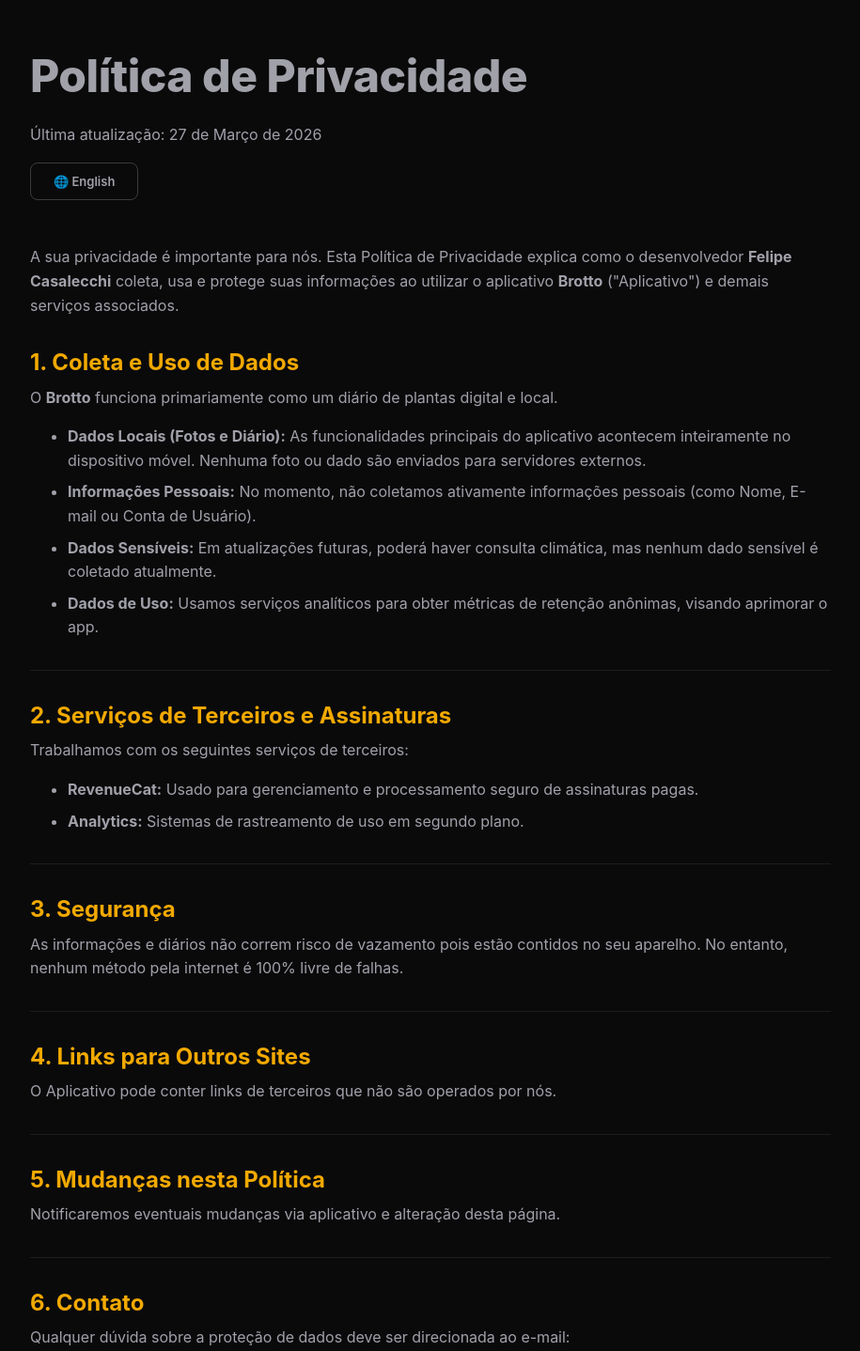
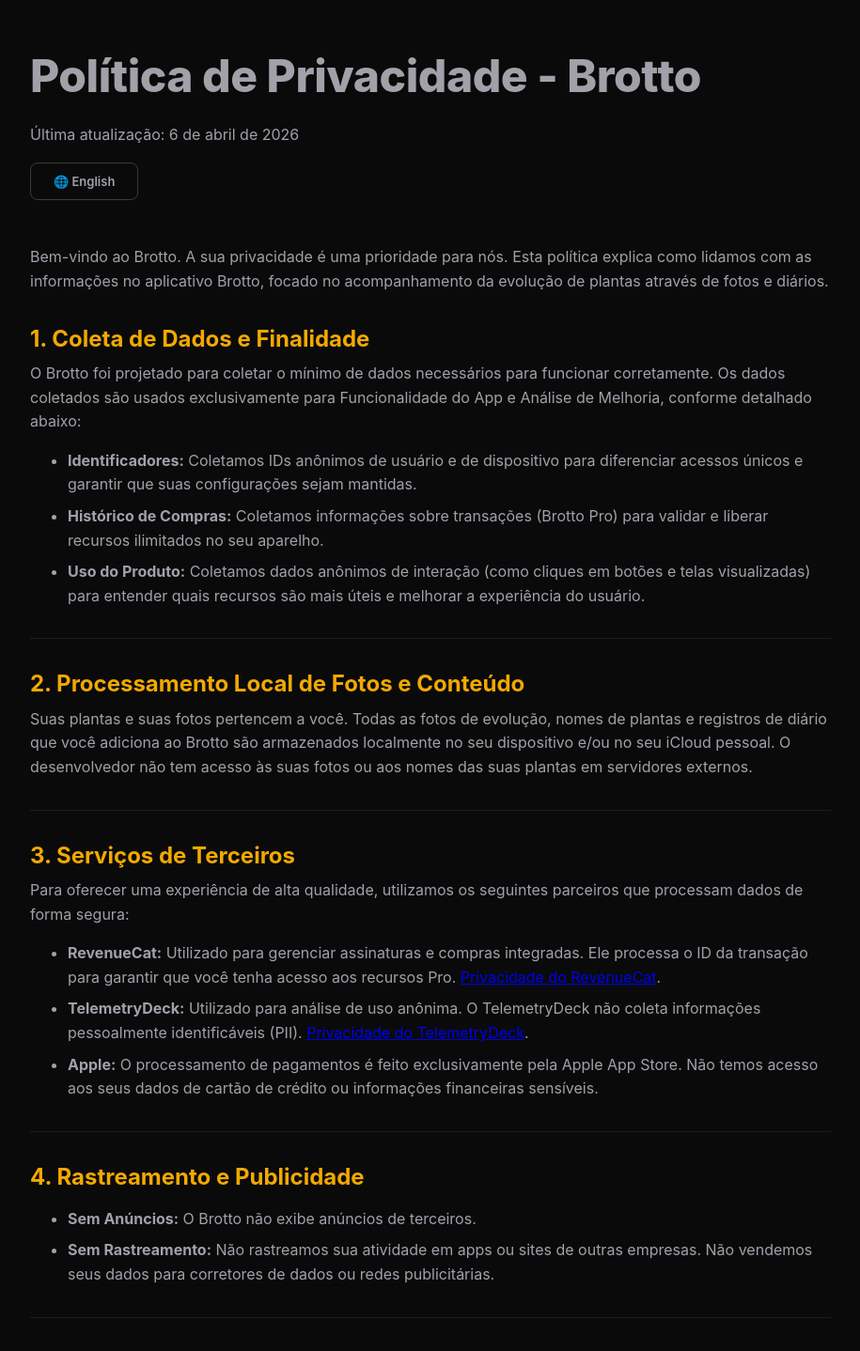
Before and after one commit to casalecchi/felipe-casalecchi-page, a React (Vite) app: page /privacy in a window 1280 px wide. Shown: the part 120-1558 px from the top of the page at 94% size, without its empty margins (182-1097 px from the left). Built offline with nearby package versions, Linux system fonts and the light colour scheme.

Commit message:
docs: update privacy policy content and structure for Brotto app in English and Portuguese

```diff
--- a/src/locales/en.json
+++ b/src/locales/en.json
@@ -26,26 +26,27 @@
     "rights": "All rights reserved."
   },
   "privacy": {
-    "title": "Privacy Policy",
-    "date": "Last update: March 27, 2026",
-    "intro": "Your privacy is important to us. This Privacy Policy outlines how the developer <strong>Felipe Casalecchi</strong> collects, uses, and safeguards your information when using the <strong>Brotto</strong> application (\"App\").",
-    "section1Title": "1. Data Collection and Usage",
-    "section1Intro": "<strong>Brotto</strong> functions primarily as a digital, local plant journal.",
-    "s1p1": "<strong>Local Data (Photos & Logs):</strong> Core functionalities happen exclusively on your device. We never upload your plant photos to external servers.",
-    "s1p2": "<strong>Personal Information:</strong> We do not actively collect personally identifiable information (PII) such as Name, Email, or User Accounts.",
-    "s1p3": "<strong>Sensitive Data:</strong> We do not collect health or exact location data (a weather feature may be added soon without breaching anonymity rules).",
-    "s1p4": "<strong>Usage Analytics:</strong> We use analytical services to track anonymous user retention metrics to help improve stability.",
-    "section2Title": "2. Third-Party Services & Subscriptions",
-    "section2Intro": "The app relies on trusted third-party services:",
-    "s2p1": "<strong>RevenueCat:</strong> Used to manage and securely process in-app subscriptions.",
-    "s2p2": "<strong>Analytics:</strong> Background tracking metrics as stated prior.",
-    "section3Title": "3. Security",
-    "s3p1": "Your offline journal content cannot be leaked from our servers because they are solely on your device. However, no internet transmission is 100% secure.",
-    "section4Title": "4. Links to Other Sites",
-    "s4p1": "The App may contain third-party links not run by us. We advise checking their privacy terms.",
-    "section5Title": "5. Policy Changes",
-    "s5p1": "Changes to this document will be reflected here and potentially communicated via App release notes.",
+    "title": "Privacy Policy - Brotto",
+    "date": "Last update: April 6, 2026",
+    "intro": "Welcome to Brotto. Your privacy is a priority for us. This policy explains how we handle information in the Brotto app, focused on tracking plant evolution through photos and journals.",
+    "section1Title": "1. Data Collection and Purpose",
+    "section1Intro": "Brotto is designed to collect the minimum data necessary to function properly. The collected data is used exclusively for App Functionality and Analytics for Improvement, as detailed below:",
+    "s1p1": "<strong>Identifiers:</strong> We collect anonymous user and device IDs to differentiate unique accesses and ensure your settings are maintained.",
+    "s1p2": "<strong>Purchase History:</strong> We collect transaction information (Brotto Pro) to validate and unlock unlimited features on your device.",
+    "s1p3": "<strong>Product Usage:</strong> We collect anonymous interaction data (such as button clicks and views) to understand which features are most useful and improve the user experience.",
+    "section2Title": "2. Local Processing of Photos and Content",
+    "s2p1": "Your plants and your photos belong to you. All evolution photos, plant names, and journal logs you add to Brotto are stored locally on your device and/or in your personal iCloud. The developer does not have access to your photos or plant names on external servers.",
+    "section3Title": "3. Third-Party Services",
+    "section3Intro": "To offer a high-quality experience, we rely on the following partners who process data securely:",
+    "s3p1": "<strong>RevenueCat:</strong> Used to manage subscriptions and in-app purchases. It processes the transaction ID to ensure you have access to Pro features. <a href=\"https://www.revenuecat.com/privacy/\" target=\"_blank\">Privacy of RevenueCat</a>.",
+    "s3p2": "<strong>TelemetryDeck:</strong> Used for anonymous usage analysis. TelemetryDeck does not collect personally identifiable information (PII). <a href=\"https://telemetrydeck.com/privacy/\" target=\"_blank\">Privacy of TelemetryDeck</a>.",
+    "s3p3": "<strong>Apple:</strong> Payment processing is handled exclusively by the Apple App Store. We do not have access to your credit card data or sensitive financial information.",
+    "section4Title": "4. Tracking and Advertising",
+    "s4p1": "<strong>No Ads:</strong> Brotto does not display third-party advertisements.",
+    "s4p2": "<strong>No Tracking:</strong> We do not track your activity across other companies' apps or websites. We do not sell your data to data brokers or advertising networks.",
+    "section5Title": "5. Your Rights",
+    "s5p1": "In accordance with LGPD and GDPR, you have the right to access, correct, or delete your data. As most data is stored locally, you can delete your information simply by removing plants from the app or uninstalling the application.",
     "section6Title": "6. Contact",
-    "s6p1": "If you have questions regarding data privacy, please email us at:"
+    "s6p1": "If you have questions regarding this policy, please contact:<br />Felipe Casalecchi<br />Email:"
   }
 }
--- a/src/locales/pt.json
+++ b/src/locales/pt.json
@@ -26,26 +26,27 @@
     "rights": "Todos os direitos reservados."
   },
   "privacy": {
-    "title": "Política de Privacidade",
-    "date": "Última atualização: 27 de Março de 2026",
-    "intro": "A sua privacidade é importante para nós. Esta Política de Privacidade explica como o desenvolvedor <strong>Felipe Casalecchi</strong> coleta, usa e protege suas informações ao utilizar o aplicativo <strong>Brotto</strong> (\"Aplicativo\") e demais serviços associados.",
-    "section1Title": "1. Coleta e Uso de Dados",
-    "section1Intro": "O <strong>Brotto</strong> funciona primariamente como um diário de plantas digital e local.",
-    "s1p1": "<strong>Dados Locais (Fotos e Diário):</strong> As funcionalidades principais do aplicativo acontecem inteiramente no dispositivo móvel. Nenhuma foto ou dado são enviados para servidores externos.",
-    "s1p2": "<strong>Informações Pessoais:</strong> No momento, não coletamos ativamente informações pessoais (como Nome, E-mail ou Conta de Usuário).",
-    "s1p3": "<strong>Dados Sensíveis:</strong> Em atualizações futuras, poderá haver consulta climática, mas nenhum dado sensível é coletado atualmente.",
-    "s1p4": "<strong>Dados de Uso:</strong> Usamos serviços analíticos para obter métricas de retenção anônimas, visando aprimorar o app.",
-    "section2Title": "2. Serviços de Terceiros e Assinaturas",
-    "section2Intro": "Trabalhamos com os seguintes serviços de terceiros:",
-    "s2p1": "<strong>RevenueCat:</strong> Usado para gerenciamento e processamento seguro de assinaturas pagas.",
-    "s2p2": "<strong>Analytics:</strong> Sistemas de rastreamento de uso em segundo plano.",
-    "section3Title": "3. Segurança",
-    "s3p1": "As informações e diários não correm risco de vazamento pois estão contidos no seu aparelho. No entanto, nenhum método pela internet é 100% livre de falhas.",
-    "section4Title": "4. Links para Outros Sites",
-    "s4p1": "O Aplicativo pode conter links de terceiros que não são operados por nós.",
-    "section5Title": "5. Mudanças nesta Política",
-    "s5p1": "Notificaremos eventuais mudanças via aplicativo e alteração desta página.",
+    "title": "Política de Privacidade - Brotto",
+    "date": "Última atualização: 6 de abril de 2026",
+    "intro": "Bem-vindo ao Brotto. A sua privacidade é uma prioridade para nós. Esta política explica como lidamos com as informações no aplicativo Brotto, focado no acompanhamento da evolução de plantas através de fotos e diários.",
+    "section1Title": "1. Coleta de Dados e Finalidade",
+    "section1Intro": "O Brotto foi projetado para coletar o mínimo de dados necessários para funcionar corretamente. Os dados coletados são usados exclusivamente para Funcionalidade do App e Análise de Melhoria, conforme detalhado abaixo:",
+    "s1p1": "<strong>Identificadores:</strong> Coletamos IDs anônimos de usuário e de dispositivo para diferenciar acessos únicos e garantir que suas configurações sejam mantidas.",
+    "s1p2": "<strong>Histórico de Compras:</strong> Coletamos informações sobre transações (Brotto Pro) para validar e liberar recursos ilimitados no seu aparelho.",
+    "s1p3": "<strong>Uso do Produto:</strong> Coletamos dados anônimos de interação (como cliques em botões e telas visualizadas) para entender quais recursos são mais úteis e melhorar a experiência do usuário.",
+    "section2Title": "2. Processamento Local de Fotos e Conteúdo",
+    "s2p1": "Suas plantas e suas fotos pertencem a você. Todas as fotos de evolução, nomes de plantas e registros de diário que você adiciona ao Brotto são armazenados localmente no seu dispositivo e/ou no seu iCloud pessoal. O desenvolvedor não tem acesso às suas fotos ou aos nomes das suas plantas em servidores externos.",
+    "section3Title": "3. Serviços de Terceiros",
+    "section3Intro": "Para oferecer uma experiência de alta qualidade, utilizamos os seguintes parceiros que processam dados de forma segura:",
+    "s3p1": "<strong>RevenueCat:</strong> Utilizado para gerenciar assinaturas e compras integradas. Ele processa o ID da transação para garantir que você tenha acesso aos recursos Pro. <a href=\"https://www.revenuecat.com/privacy/\" target=\"_blank\">Privacidade do RevenueCat</a>.",
+    "s3p2": "<strong>TelemetryDeck:</strong> Utilizado para análise de uso anônima. O TelemetryDeck não coleta informações pessoalmente identificáveis (PII). <a href=\"https://telemetrydeck.com/privacy/\" target=\"_blank\">Privacidade do TelemetryDeck</a>.",
+    "s3p3": "<strong>Apple:</strong> O processamento de pagamentos é feito exclusivamente pela Apple App Store. Não temos acesso aos seus dados de cartão de crédito ou informações financeiras sensíveis.",
+    "section4Title": "4. Rastreamento e Publicidade",
+    "s4p1": "<strong>Sem Anúncios:</strong> O Brotto não exibe anúncios de terceiros.",
+    "s4p2": "<strong>Sem Rastreamento:</strong> Não rastreamos sua atividade em apps ou sites de outras empresas. Não vendemos seus dados para corretores de dados ou redes publicitárias.",
+    "section5Title": "5. Seus Direitos",
+    "s5p1": "De acordo com a LGPD e o GDPR, você tem o direito de acessar, corrigir ou excluir seus dados. Como a maioria dos dados é armazenada localmente, você pode excluir suas informações simplesmente removendo as plantas do app ou desinstalando o aplicativo.",
     "section6Title": "6. Contato",
-    "s6p1": "Qualquer dúvida sobre a proteção de dados deve ser direcionada ao e-mail:"
+    "s6p1": "Se tiver dúvidas sobre esta política, entre em contato:<br />Felipe Casalecchi<br />E-mail:"
   }
 }
--- a/src/pages/PrivacyPolicy.tsx
+++ b/src/pages/PrivacyPolicy.tsx
@@ -52,9 +52,6 @@
           <li>
             <Typography variant="body1" sx={{ mb: 1 }} dangerouslySetInnerHTML={{ __html: t('privacy.s1p3') }} />
           </li>
-          <li>
-            <Typography variant="body1" sx={{ mb: 1 }} dangerouslySetInnerHTML={{ __html: t('privacy.s1p4') }} />
-          </li>
         </ul>
       </Box>
 
@@ -64,13 +61,25 @@
         <Typography gutterBottom variant="h5" color="primary.main" sx={{ fontWeight: 700 }}>
           {t('privacy.section2Title')}
         </Typography>
-        <Typography paragraph variant="body1" dangerouslySetInnerHTML={{ __html: t('privacy.section2Intro') }} />
+        <Typography paragraph variant="body1" dangerouslySetInnerHTML={{ __html: t('privacy.s2p1') }} />
+      </Box>
+
+      <Divider sx={{ my: 4 }} />
+
+      <Box sx={{ my: 4 }}>
+        <Typography gutterBottom variant="h5" color="primary.main" sx={{ fontWeight: 700 }}>
+          {t('privacy.section3Title')}
+        </Typography>
+        <Typography paragraph variant="body1" dangerouslySetInnerHTML={{ __html: t('privacy.section3Intro') }} />
         <ul>
           <li>
-            <Typography variant="body1" sx={{ mb: 1 }} dangerouslySetInnerHTML={{ __html: t('privacy.s2p1') }} />
+            <Typography variant="body1" sx={{ mb: 1 }} dangerouslySetInnerHTML={{ __html: t('privacy.s3p1') }} />
           </li>
           <li>
-            <Typography variant="body1" sx={{ mb: 1 }} dangerouslySetInnerHTML={{ __html: t('privacy.s2p2') }} />
+            <Typography variant="body1" sx={{ mb: 1 }} dangerouslySetInnerHTML={{ __html: t('privacy.s3p2') }} />
+          </li>
+          <li>
+            <Typography variant="body1" sx={{ mb: 1 }} dangerouslySetInnerHTML={{ __html: t('privacy.s3p3') }} />
           </li>
         </ul>
       </Box>
@@ -79,18 +88,16 @@
 
       <Box sx={{ my: 4 }}>
         <Typography gutterBottom variant="h5" color="primary.main" sx={{ fontWeight: 700 }}>
-          {t('privacy.section3Title')}
-        </Typography>
-        <Typography paragraph variant="body1" dangerouslySetInnerHTML={{ __html: t('privacy.s3p1') }} />
-      </Box>
-
-      <Divider sx={{ my: 4 }} />
-
-      <Box sx={{ my: 4 }}>
-        <Typography gutterBottom variant="h5" color="primary.main" sx={{ fontWeight: 700 }}>
           {t('privacy.section4Title')}
         </Typography>
-        <Typography paragraph variant="body1" dangerouslySetInnerHTML={{ __html: t('privacy.s4p1') }} />
+        <ul>
+          <li>
+            <Typography variant="body1" sx={{ mb: 1 }} dangerouslySetInnerHTML={{ __html: t('privacy.s4p1') }} />
+          </li>
+          <li>
+            <Typography variant="body1" sx={{ mb: 1 }} dangerouslySetInnerHTML={{ __html: t('privacy.s4p2') }} />
+          </li>
+        </ul>
       </Box>
 
       <Divider sx={{ my: 4 }} />
@@ -110,7 +117,7 @@
         </Typography>
         <Typography paragraph variant="body1" dangerouslySetInnerHTML={{ __html: t('privacy.s6p1') }} />
         <Typography variant="h6" color="text.primary" sx={{ mt: 2, fontWeight: 700 }}>
-          felipevilela191@gmail.com
+          <a href="mailto:brotto.app@gmail.com" style={{ color: 'inherit', textDecoration: 'none' }}>brotto.app@gmail.com</a>
         </Typography>
       </Box>
     </Container>
```
